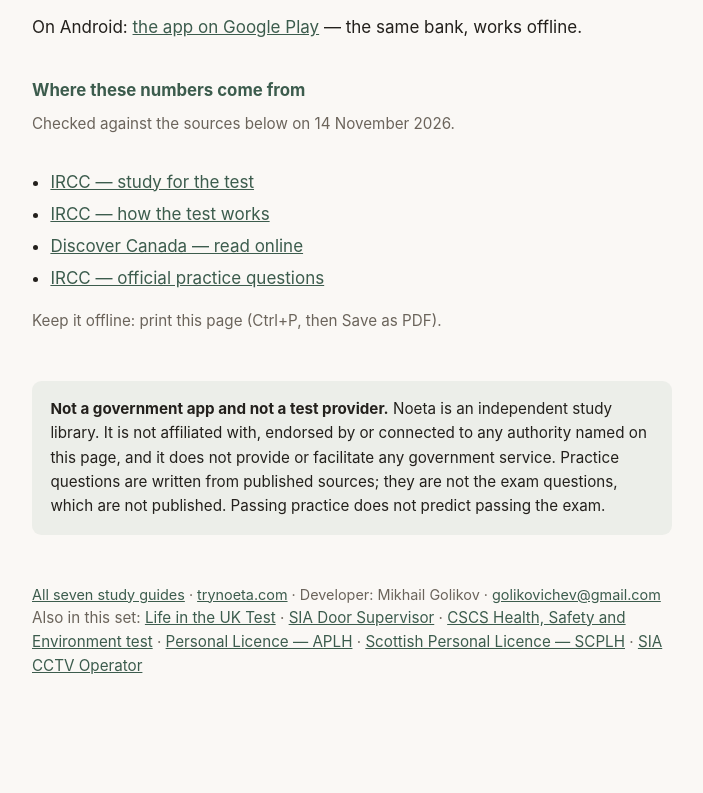
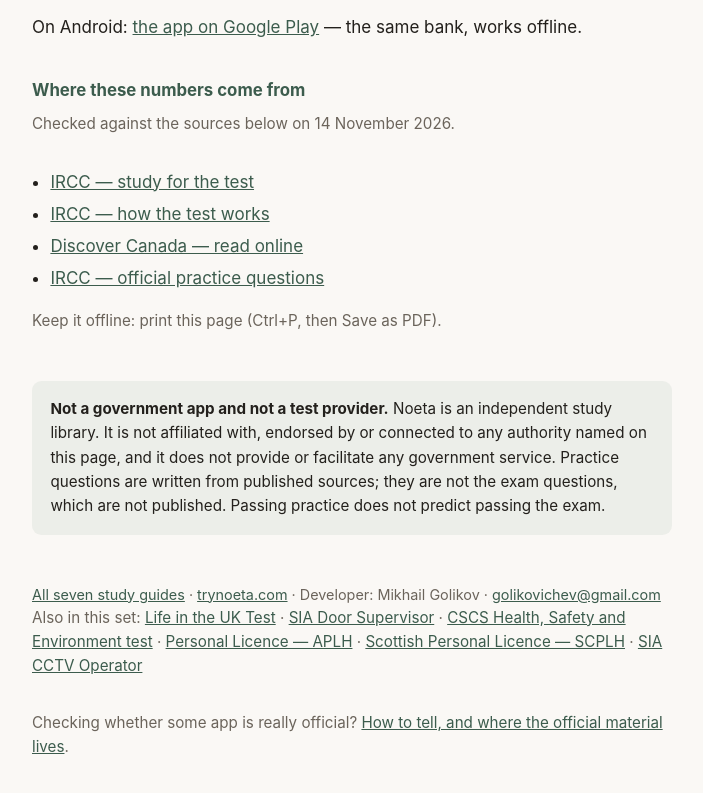
Before and after one commit to golikovichev/noeta-guides, a plain HTML site: page canadian-citizenship.html in a window 1280 px wide. Shown: the part 4220-5013 px from the top of the page, without its empty margins (288-991 px from the left). Drawn offline with Linux system fonts and the light colour scheme.

Commit message:
Guides: point the official-app question at the page that answers it

```diff
--- a/canadian-citizenship.html
+++ b/canadian-citizenship.html
@@ -170,5 +170,6 @@ footer { margin-top: 3rem; color: #6b645b; font-size: .9rem; }
 <a href="mailto:golikovichev@gmail.com">golikovichev@gmail.com</a>
 </footer>
 <p class="meta">Also in this set: <a href="life-in-the-uk.html">Life in the UK Test</a> · <a href="door-supervisor.html">SIA Door Supervisor</a> · <a href="health-and-safety-cscs.html">CSCS Health, Safety and Environment test</a> · <a href="personal-licence-aplh.html">Personal Licence — APLH</a> · <a href="scottish-personal-licence-scplh.html">Scottish Personal Licence — SCPLH</a> · <a href="sia-cctv-operator.html">SIA CCTV Operator</a></p>
+<p class="meta">Checking whether some app is really official? <a href="official.html">How to tell, and where the official material lives</a>.</p>
 </body>
 </html>
```
Also changed, not shown: door-supervisor.html (+1 -0 lines), health-and-safety-cscs.html (+1 -0 lines), life-in-the-uk.html (+1 -0 lines), personal-licence-aplh.html (+1 -0 lines), scottish-personal-licence-scplh.html (+1 -0 lines), sia-cctv-operator.html (+1 -0 lines).
